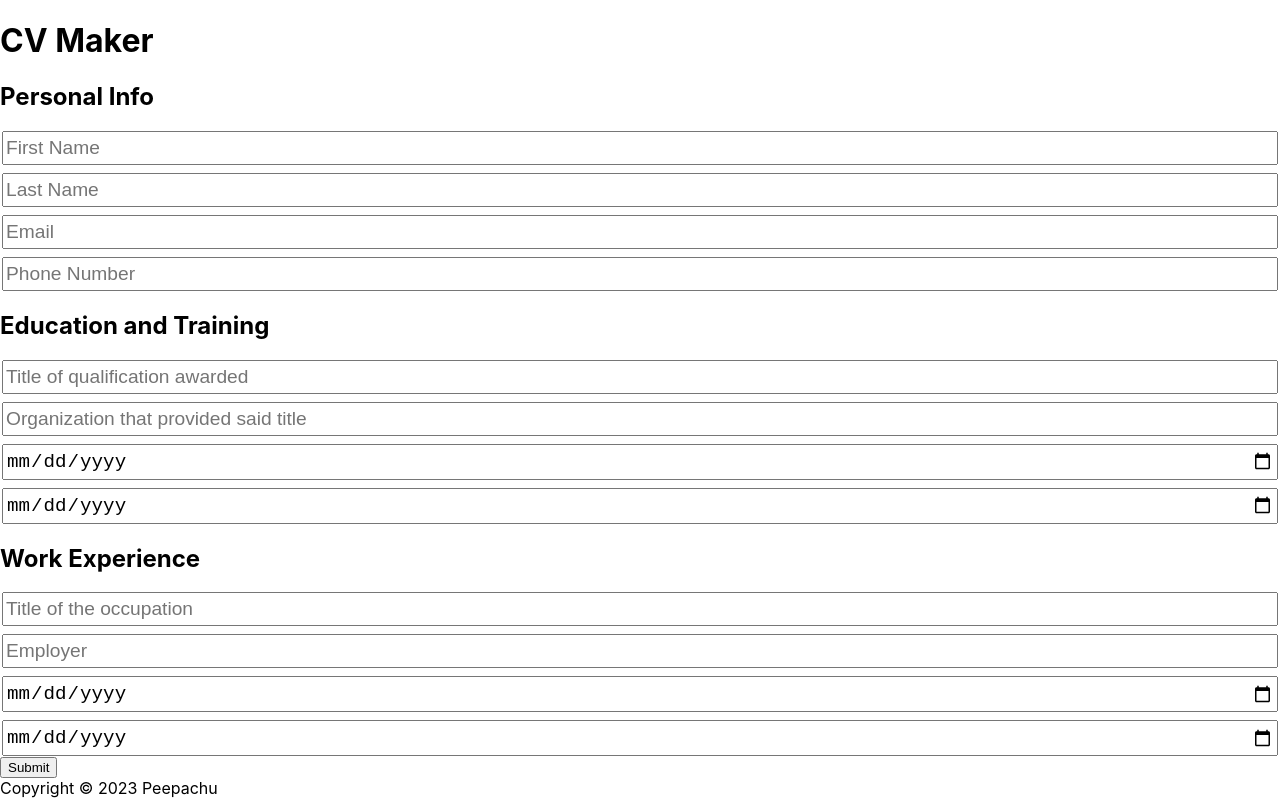
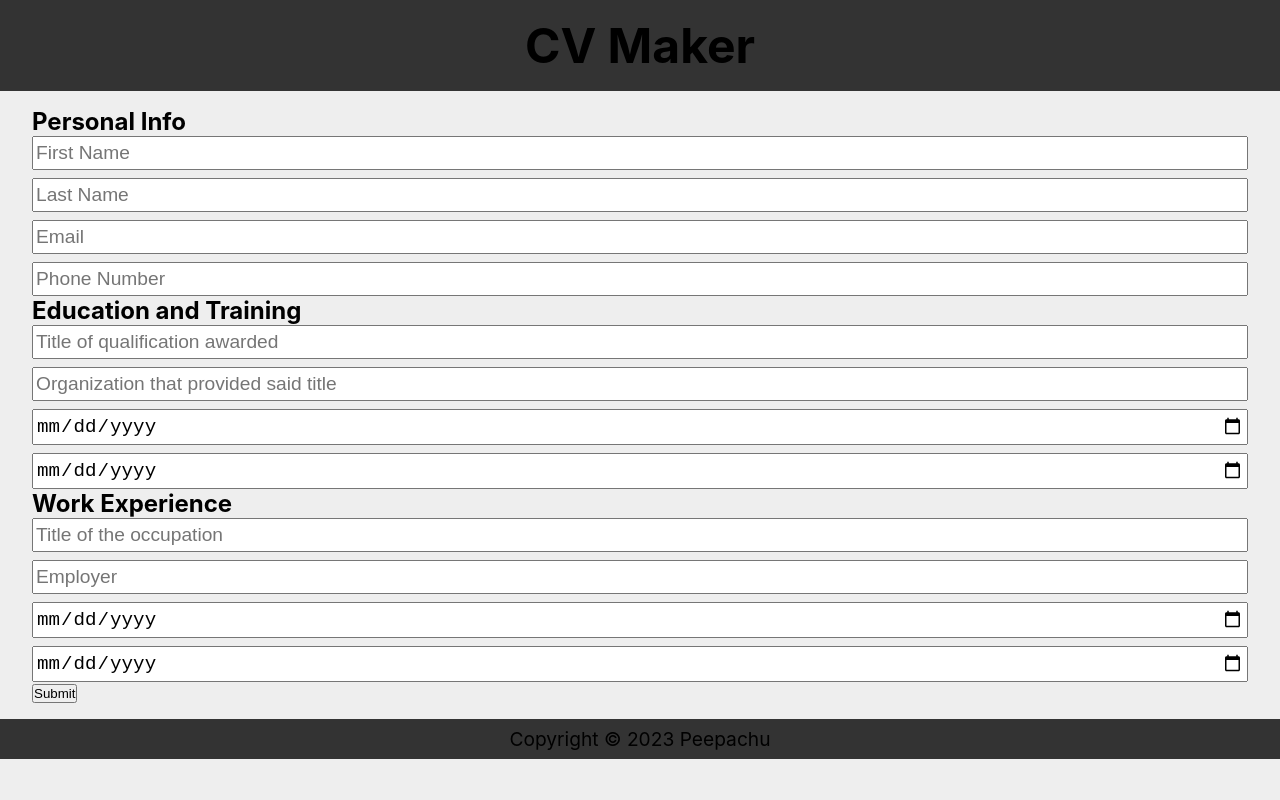
Before and after one commit to Peepachuu/cv-project, a React (Create React App) app: page / in a window 1280 px wide. Built offline with nearby package versions, Linux system fonts and the light colour scheme; the HTML template or start-up script is replaced by a standard one.

Commit message:
Add basic styles

```diff
--- a/src/styles/styles.css
+++ b/src/styles/styles.css
@@ -1,3 +1,13 @@
+* {
+    margin: 0px;
+    padding: 0px;
+}
+
+:root {
+    --secondary-background-color: rgb(51, 51, 51);
+    --main-background-color: rgb(238, 238, 238);
+}
+
 fieldset {
     border: none;
     display: grid;
@@ -9,3 +19,26 @@ input {
     font-size: 1.2rem;
     padding: 4px 2px;
 }
+
+header, footer {
+    text-align: center;
+    background-color: var(--secondary-background-color);
+}
+
+header {
+    font-size: 1.5rem;
+    padding: 16px 0px;
+}
+
+footer {
+    font-size: 1.2rem;
+    padding: 8px 0;
+}
+
+body {
+    background-color: var(--main-background-color);
+}
+
+form {
+    padding: 16px 32px;
+}
```
Also changed, not shown: src/components/CVPreview.js (added, +13 -0 lines), src/components/PreviewSection.js (added, +17 -0 lines).
